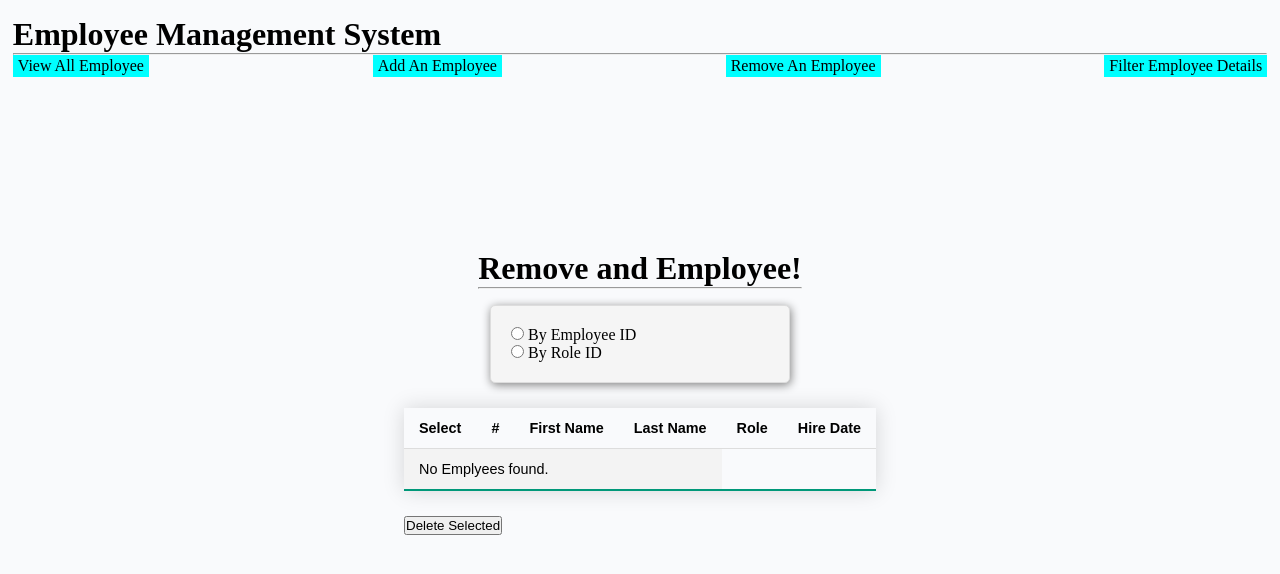
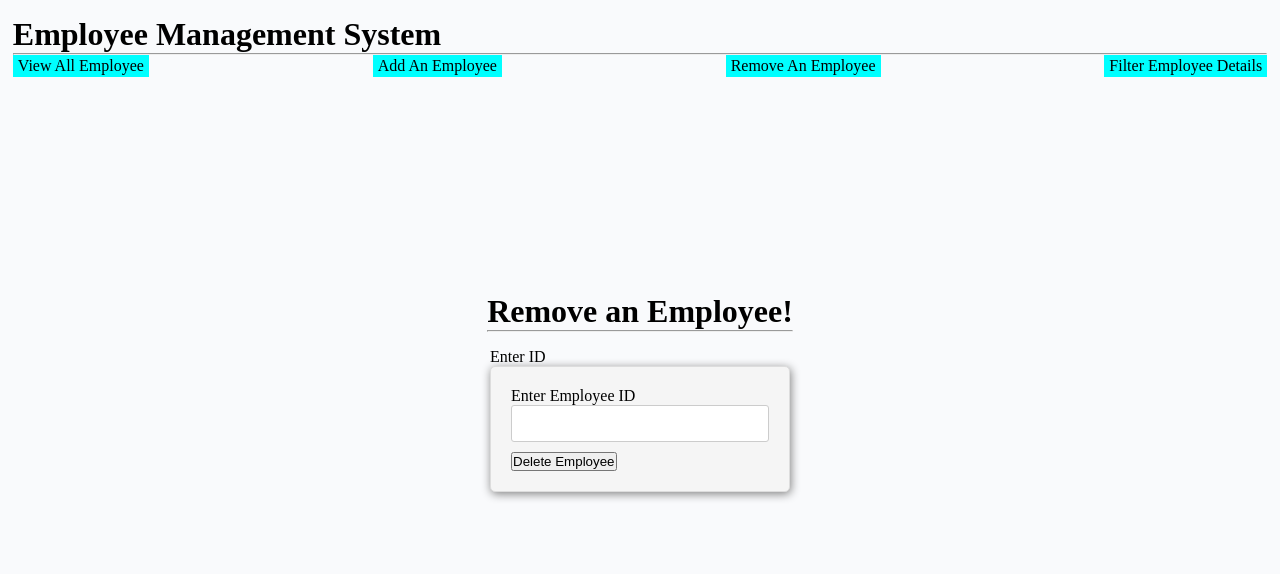
Before and after one commit to manas-jha/EMS_django, a Django app: page /remove_emp in a window 1280 px wide. Shown: the top 574 px of the page. Run offline with Django 4.2, Linux system fonts and the light colour scheme.

Commit message:
fix remove employee view

```diff
--- a/Employee_Management_System/emp_app/apps.py
+++ b/Employee_Management_System/emp_app/apps.py
@@ -1,4 +1,6 @@
 from django.apps import AppConfig
+
+
 
 
 class EmpAppConfig(AppConfig):
--- a/Employee_Management_System/emp_app/models.py
+++ b/Employee_Management_System/emp_app/models.py
@@ -7,10 +7,13 @@ class Department(models.Model):
     location = models.CharField(max_length=100)
     def __str__(self):
         return self.name
+
 class Role(models.Model):
     name = models.CharField(max_length=100, null=False)
     def __str__(self):
         return self.name
+
+
 
 class Employee(models.Model):
     first_name = models.CharField(max_length=100, null=False)
--- a/Employee_Management_System/emp_app/templates/remove_emp.html
+++ b/Employee_Management_System/emp_app/templates/remove_emp.html
@@ -71,10 +71,10 @@ input[type="date"] {
     #submit-button:hover {
       background-color: #0056b3;
     }
-#form-hired-date, #form-emp-id {
+    #form-emp-id , #form-hired-date{
         margin-top: 2rem;
     }
-#form-hired-date, #form-emp-id input[type="submit"]{
+    #form-hired-date{
         width: 80%;
     }
 
@@ -103,88 +103,29 @@ input[type="date"] {
 {% endblock %}
 
 
+
 {% block body %}
 <div>
-    <h1>Remove and Employee!</h1>
+    <h1>Remove an Employee!</h1>
     <hr>
 </div>
 
 <div class="box">
-    <form action="/remove_emp" id="remove-employee-form" method="post">
+  <p>{{ con }}</p>
+
+  <form id="remove-employee-form" method="post">
     {% csrf_token %}
-        <input type="radio" id="opt1" name="otp_rmv_emp" value="emp_id">
-        <label for="opt1">By Employee ID</label>  <br>
-        <input type="radio" id="opt2" name="otp_rmv_emp" value="hired_date">
-        <label for="opt2">By Role ID</label> <br>
-
-        <div id="form-emp-id" style="display: none;">
-            <!-- Form for removing by Employee ID -->
-            Employee ID: <input type="number" name="employee_id"><br>
-            <input type="submit" name="emp-id" value="Search">
+    <label for="get_emp">Enter Employee ID</label>
+    <input type="number" name="get_emp" required>
+    <input type="submit" value="Delete Employee" onclick="return confirmDelete()">
+    <input type="hidden" name="delete_emp" value="1"> <!-- Placeholder value, will be overwritten if JavaScript confirms -->
+  </form>
 </div>
 
-        <div id="form-hired-date" style="display: none;">
-            <!-- Form for removing by Hired Date -->
-            Role ID: <input type="number" name="emp_role"><br>
-            <input type="submit" name="emp-role" value="Search">
-        </div>
-    </form>
-
-    <div class="lst-fetch-emp">
-        <form action="/remove_emp" method="post">
-            {% csrf_token %}
-            <table class="styled-table">
-                <tr>
-                    <th scope="col">Select</th>
-                    <th scope="col">#</th>
-                    <th scope="col">First Name</th>
-                    <th scope="col">Last Name</th>
-                    <th scope="col">Role</th>
-                    <th scope="col">Hire Date</th>
-                </tr>
-                {% for emp in employee %}
-                <tr>
-                    <th><input type="checkbox" scope="row" name="employee_ids" value="{{ emp.id }}"></th>
-                    <th scope="row">{{emp.id}}</th>
-                    <td>{{emp.first_name}}</td>
-                    <td>{{emp.last_name}}</td>
-                    <td>{{emp.role.name}}</td>
-                    <td>{{emp.hire_date}}</td>
-                </tr>
-                {% empty %}
-                <tr>
-                    <td colspan="4">No Emplyees found.</td>
-                </tr>
-                {% endfor %}
-            </table>
-            <input type="submit" name="delete_selected" value="Delete Selected">
-
-        </form>
-    </div>
-</div>
+<script>
+  function confirmDelete() {
+    return confirm("Are you sure you want to delete this employee?");
+  }
+</script>
 
 {% endblock %}
-
-
-
-
-
-{% block script %}
-<script>
-    document.querySelectorAll('input[name="otp_rmv_emp"]').forEach((radio) => {
-  radio.addEventListener('change', function () {
-    document.getElementById('form-emp-id').style.display = 'none';
-    document.getElementById('form-hired-date').style.display = 'none';
-
-    const selectedValue = document.querySelector('input[name="otp_rmv_emp"]:checked').value;
-
-    if (selectedValue === 'emp_id') {
-      document.getElementById('form-emp-id').style.display = 'block';
-    } else if (selectedValue === 'hired_date') {
-      document.getElementById('form-hired-date').style.display = 'block';
-    }
-  });
-});
-
-</script>
-{% endblock %}
--- a/Employee_Management_System/emp_app/views.py
+++ b/Employee_Management_System/emp_app/views.py
@@ -13,52 +13,68 @@ def all_emp(request):
     context = {'emps': emps}
     return render(request, 'all_emp.html', context)
 
+from .models import Department, Role
+
 def add_emp(request):
     if request.method == 'POST':
         first_name = request.POST['first_name']
         last_name = request.POST['last_name']
-        role = int(request.POST['role'])
+        role_id = int(request.POST['role'])
         salary = int(request.POST['salary'])
         bonus = int(request.POST['bonus'])
         phone = int(request.POST['phone'])
-        dept = int(request.POST['department'])
-        new_emp = Employee(first_name=first_name, last_name=last_name, salary=salary, bonus=bonus, phone=phone, dept_id = dept, role_id = role, hire_date= datetime.now())
+        dept_id = int(request.POST['department'])
+        new_emp = Employee(first_name=first_name, last_name=last_name, salary=salary, bonus=bonus, phone=phone, dept_id=dept_id, role_id=role_id, hire_date=datetime.now())
         new_emp.save()
-        return HttpResponse('Employee added Successfully..!')
+        return render(request, 'add_emp.html', {"text": "Employee Added Successfully..!"})
+    elif request.method == 'GET':
+        departments = Department.objects.all()
+        roles = Role.objects.all()
+        return render(request, 'add_emp.html', {'departments': departments, 'roles': roles})
     else:
-        return render(request, 'add_emp.html')
+        return render(request, 'add_emp.html', {"text": "An error Occurred! Employee has not been Added...!"})
+
+
+
 
 def remove_emp(request):
     if request.method == 'POST':
+        emps = Employee.objects.all()
+        employee_id_str = request.POST.get('get_emp')
+        print(employee_id_str, type(employee_id_str))
+        if not employee_id_str.isdigit():
+            return render(request, 'remove_emp.html', {"con": "Invalid employee ID. Please enter a valid number."})
 
-        try:
-            if 'delete_selected' in request.POST:
-                selected_emp_id = request.POST.getlist('employee_ids')
-                Employee.objects.filter(id__in = selected_emp_id).delete()
-                print('in deleted')
-                return HttpResponse("Selected Employees detail is deleted successfully..")
+        employee_id = int(employee_id_str)
 
-            if request.POST['emp-id']:
-                emp_id = request.POST['employee_id']
-                emps = Employee.objects.filter(id = emp_id)
-                print('in emp id')
-                return render(request, 'remove_emp.html', {'employee': emps})
+        if emps.filter(id=employee_id).exists():
+            Employee.objects.filter(id=employee_id).delete()
 
-            print('here')
-            if 'emp-role' in request.POST:
-                employees = []
-                print("heee")
-                emps_role = request.POST['emp_role']
+            return render(request, 'remove_emp.html', {"con": "Employee successfully deleted."})
+        else:
+            return render(request, 'remove_emp.html', {"con": "Employee not found. Please enter a correct ID."})
 
-                lst_emps = Employee.objects.filter(role = emps_role)
-                print("The id is " , lst_emps)
-            print('in last view')
-        except:
-            pass
-            # return HttpResponse("Enter the correct Input")
+    return render(request, 'remove_emp.html', {"con": "Enter ID"})
 
 
-    return render(request, 'remove_emp.html')
 
 def filter_emp(request):
-    return render(request, 'filter_emp.html')
+    context = {"all_roles":Role.objects.all(), "all_location": Department.objects.all()}
+
+    if request.method == 'POST':
+        name = request.POST['first_name']
+        role = request.POST['role']
+        location = request.POST['loc']
+        employee = Employee.objects.all()
+
+        if name:
+            employee = employee.filter(first_name__icontains=name)
+        if role:
+            employee = employee.filter(role__name = role)
+        if location:
+            employee = employee.filter(dept__location =  location)
+        context['emps'] = employee
+
+        return render(request, "filter_emp.html", context)
+
+    return render(request, 'filter_emp.html', context)
```
Also changed, not shown: Employee_Management_System/emp_app/templates/add_emp.html (+41 -9 lines), Employee_Management_System/emp_app/templates/filter_emp.html (+110 -10 lines), Employee_Management_System/emp_app/todo.txt (+0 -7 lines), Employee_Management_System/db.sqlite3. Lines whose indentation alone changed are shown as unchanged.
